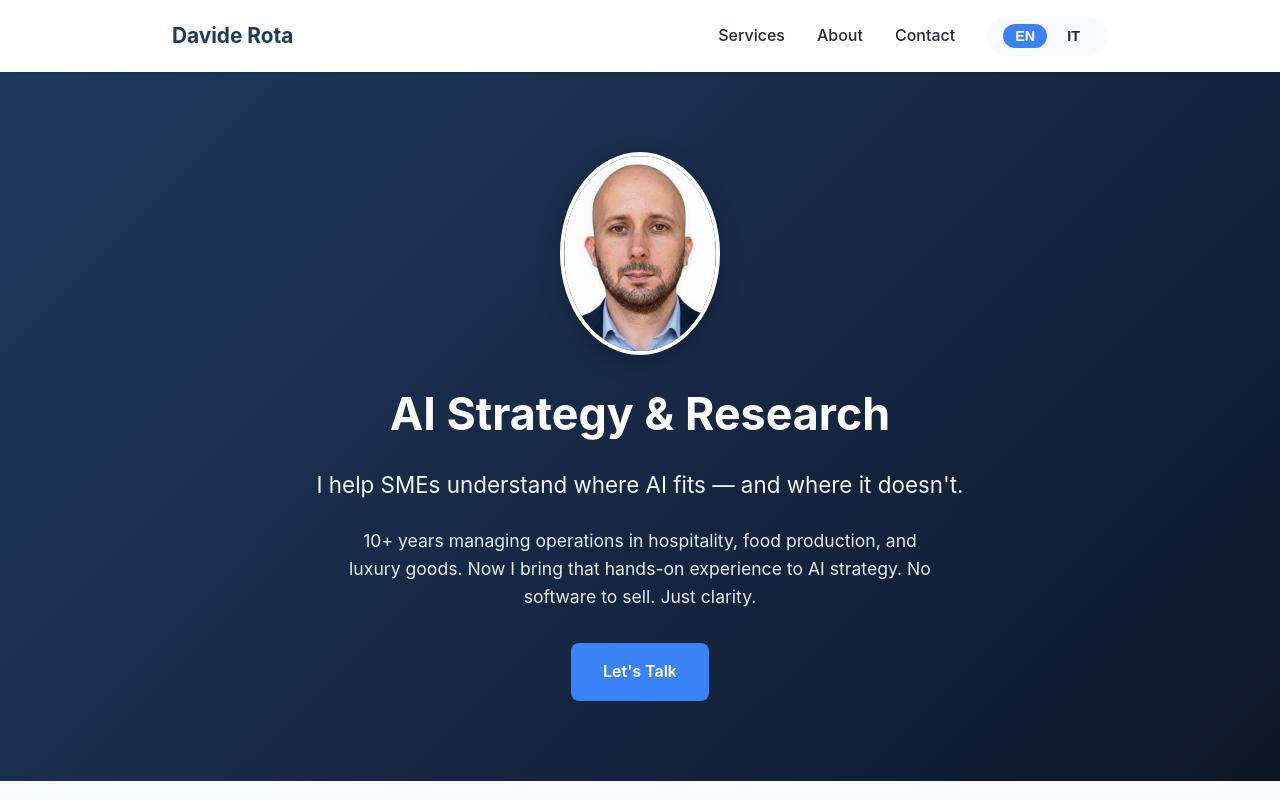
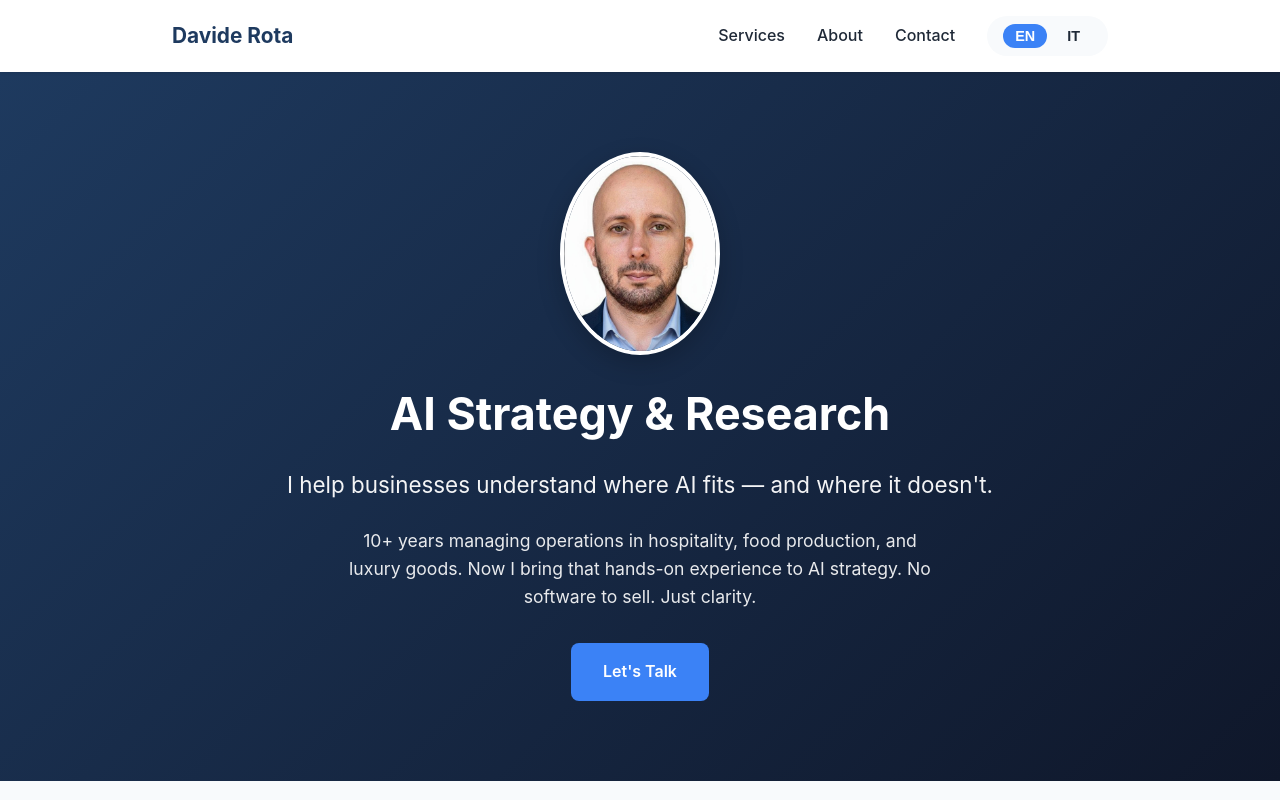
Before and after one commit to daviderota-ai/daviderota-ai.github.io, a plain HTML site: page index.html in a window 1280 px wide. Shown: the top 800 px of the page. Drawn offline with Linux system fonts and the light colour scheme.

Commit message:
Update tagline to replace 'SMEs' with 'businesses'

```diff
--- a/index.html
+++ b/index.html
@@ -499,7 +499,7 @@
             <h1 data-lang="en">AI Strategy & Research</h1>
             <h1 data-lang="it">Strategia & Ricerca AI</h1>
 
-            <p class="tagline" data-lang="en">I help SMEs understand where AI fits — and where it doesn't.</p>
+            <p class="tagline" data-lang="en">I help businesses understand where AI fits — and where it doesn't.</p>
             <p class="tagline" data-lang="it">Aiuto le PMI a capire dove l'AI serve — e dove no.</p>
 
             <p class="intro" data-lang="en">10+ years managing operations in hospitality, food production, and luxury goods. Now I bring that hands-on experience to AI strategy. No software to sell. Just clarity.</p>
```
